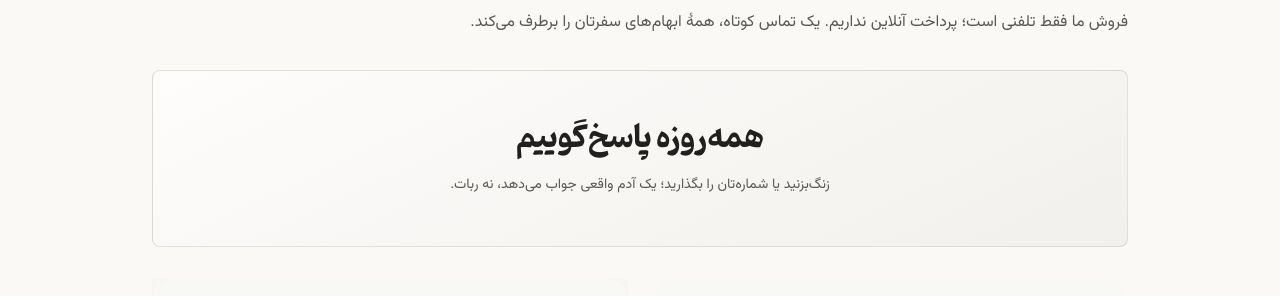
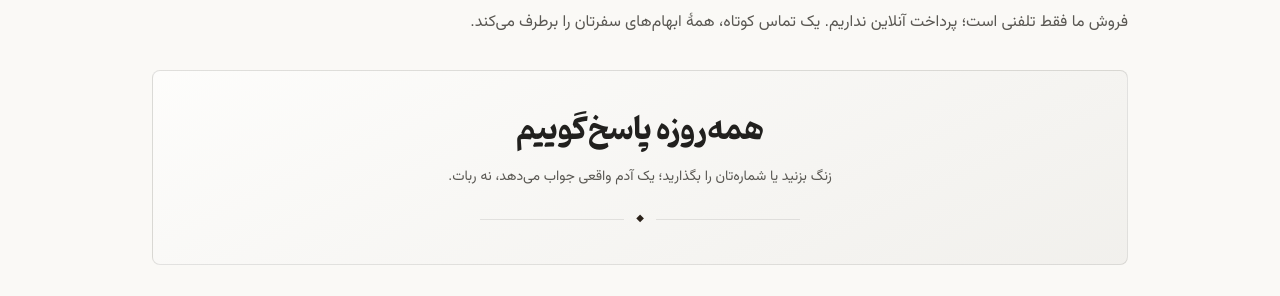
Before and after one commit to masoudroot/thailandgard, a Next.js app in the folder site/: page /contact in a window 1280 px wide. Shown: the part 233-529 px from the top of the page. Built offline with nearby package versions, Linux system fonts and the light colour scheme; no server answers; the database is empty; a web font is replaced by a local one.

Commit message:
نبض دیزاین: D-134 تراکم بنر «همه‌روزه پاسخ‌گوییم» + امضای خط‌حایل/لوزی؛ رد D-131 و D-133

```diff
--- a/site/app/contact/page.tsx
+++ b/site/app/contact/page.tsx
@@ -73,12 +73,19 @@ export default async function ContactPage() {
       {/* قاب تایپوگرافیک (اسپک s002 قلم ۳، ۲۰ مهر ۱۴۰۵): تمام‌عرض، بالای گرید دو کارت.
           عکس واقعی نیست پس ماسک معنا ندارد؛ گرادیان تایپوگرافیک خنثی.
           تیتر: حکم ۱۴ design-ir («همه‌روزه پاسخ‌گوییم» به‌جای «پاسخ‌گویی همه‌روزه»).
-          D-122: خط پشتیبان زیر تیتر تا قاب خالی/خراب حس نشود. */}
-      <div className="mt-8 overflow-hidden rounded-control border border-border bg-frame-typographic px-8 py-10 text-center sm:py-12">
+          D-122: خط پشتیبان زیر تیتر تا قاب خالی/خراب حس نشود.
+          D-134 (نبض دیزاین): تراکم عمودی (py-10/sm:py-12 ← py-8/sm:py-10) + امضای
+          خط‌حایل/لوزی الگوی D-008 زیر خط پشتیبان تا نیمهٔ خالی قاب پر شود. */}
+      <div className="mt-8 overflow-hidden rounded-control border border-border bg-frame-typographic px-8 py-8 text-center sm:py-10">
         <p className="font-display text-2xl text-foreground sm:text-3xl">همه‌روزه پاسخ‌گوییم</p>
         <p className="mt-3 text-sm leading-[1.9] text-muted-foreground">
-          زنگ‌بزنید یا شماره‌تان را بگذارید؛ یک آدم واقعی جواب می‌دهد، نه ربات.
+          زنگ بزنید یا شماره‌تان را بگذارید؛ یک آدم واقعی جواب می‌دهد، نه ربات.
         </p>
+        <div aria-hidden className="mx-auto mt-6 flex max-w-xs items-center gap-3">
+          <span className="h-px flex-1 bg-foreground/10" />
+          <span className="text-[10px] leading-none text-brand-foreground">◆</span>
+          <span className="h-px flex-1 bg-foreground/10" />
+        </div>
       </div>
 
       <div id="callback" className="mt-8 grid scroll-mt-24 gap-6 lg:grid-cols-2">
```
Also changed, not shown: 1 other file (tests, documents, lock files or other folders).
